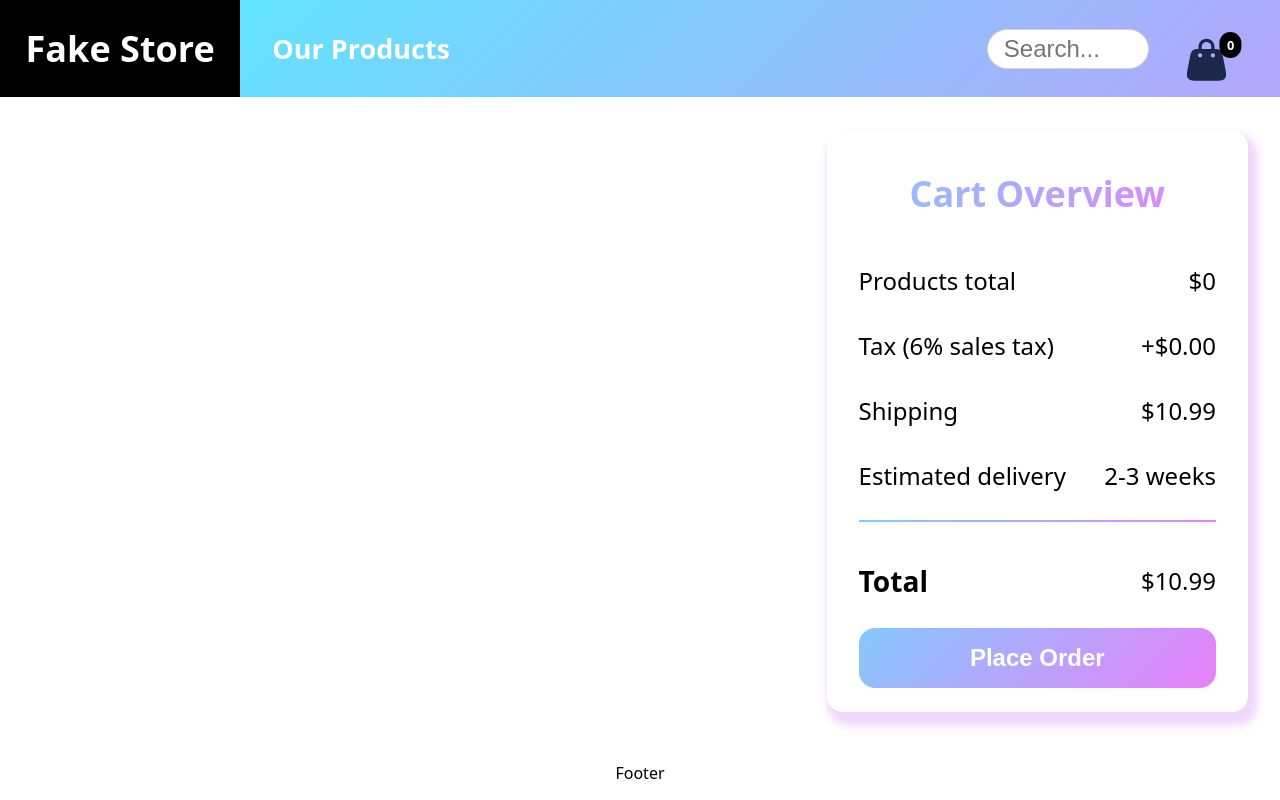
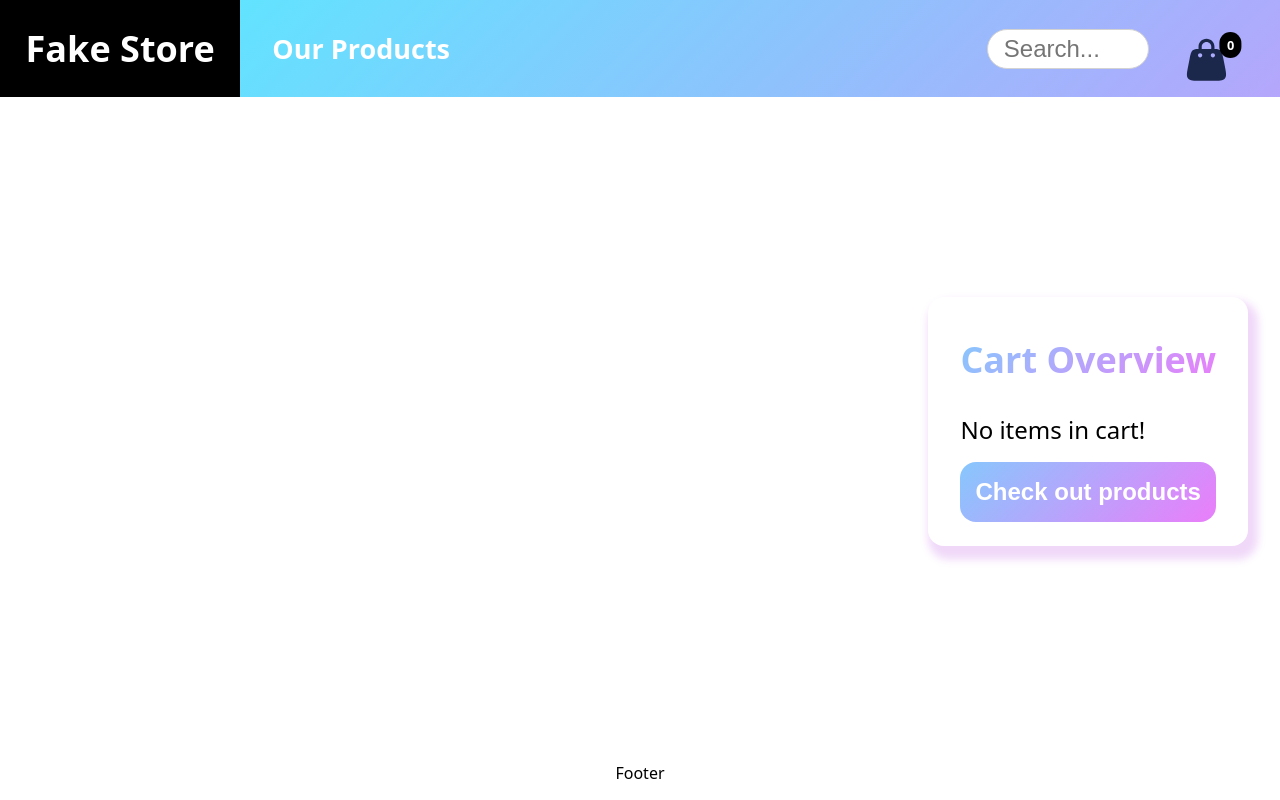
Before and after one commit to Aripov-Sirojiddin/Project-Fake-Store, a React app: page /cart in a window 1280 px wide. Built offline with nearby package versions, Linux system fonts and the light colour scheme; the HTML template or start-up script is replaced by a standard one.

Commit message:
Added conditional render to receipt to not calculate total if cart is empty.

```diff
--- a/src/componets/reciept/reciept.jsx
+++ b/src/componets/reciept/reciept.jsx
@@ -1,14 +1,18 @@
+import { Link } from "react-router-dom";
 import styles from "./reciept.module.css";
 
 export default function Reciept({ className, totalPrice }) {
   return (
     <div className={`${className} ${styles.container}`}>
-      <h2 style={{textAlign: "center"}}>Cart Overview</h2>
+      {totalPrice > 0 ? (
+        <>
+          <h2 style={{ textAlign: "center" }}>Cart Overview</h2>
           <div className={styles.horizontalContainer}>
             <p>Products total </p> <p>${totalPrice}</p>
           </div>
           <div className={styles.horizontalContainer}>
-        <p>Tax (6% sales tax) </p> <p> +${(totalPrice*0.06).toFixed(2)}</p>
+            <p>Tax (6% sales tax) </p>{" "}
+            <p> +${(totalPrice * 0.06).toFixed(2)}</p>
           </div>
           <div className={styles.horizontalContainer}>
             <p>Shipping </p> <p>$10.99</p>
@@ -18,9 +22,19 @@ export default function Reciept({ className, totalPrice }) {
           </div>
           <hr />
           <div className={styles.horizontalContainer}>
-        <h3>Total </h3> <p>${(totalPrice*1.06+10.99).toFixed(2)}</p>
+            <h3>Total </h3> <p>${(totalPrice * 1.06 + 10.99).toFixed(2)}</p>
           </div>
           <button className={styles.button}>Place Order</button>
+        </>
+      ) : (
+        <>
+          <h2 style={{ textAlign: "center" }}>Cart Overview</h2>
+          <p>No items in cart!</p>
+          <Link to="/store"><button className={styles.button}>
+            Check out products
+          </button></Link>
+        </>
+      )}
     </div>
   );
 }
```
Lines whose indentation alone changed are shown as unchanged.
